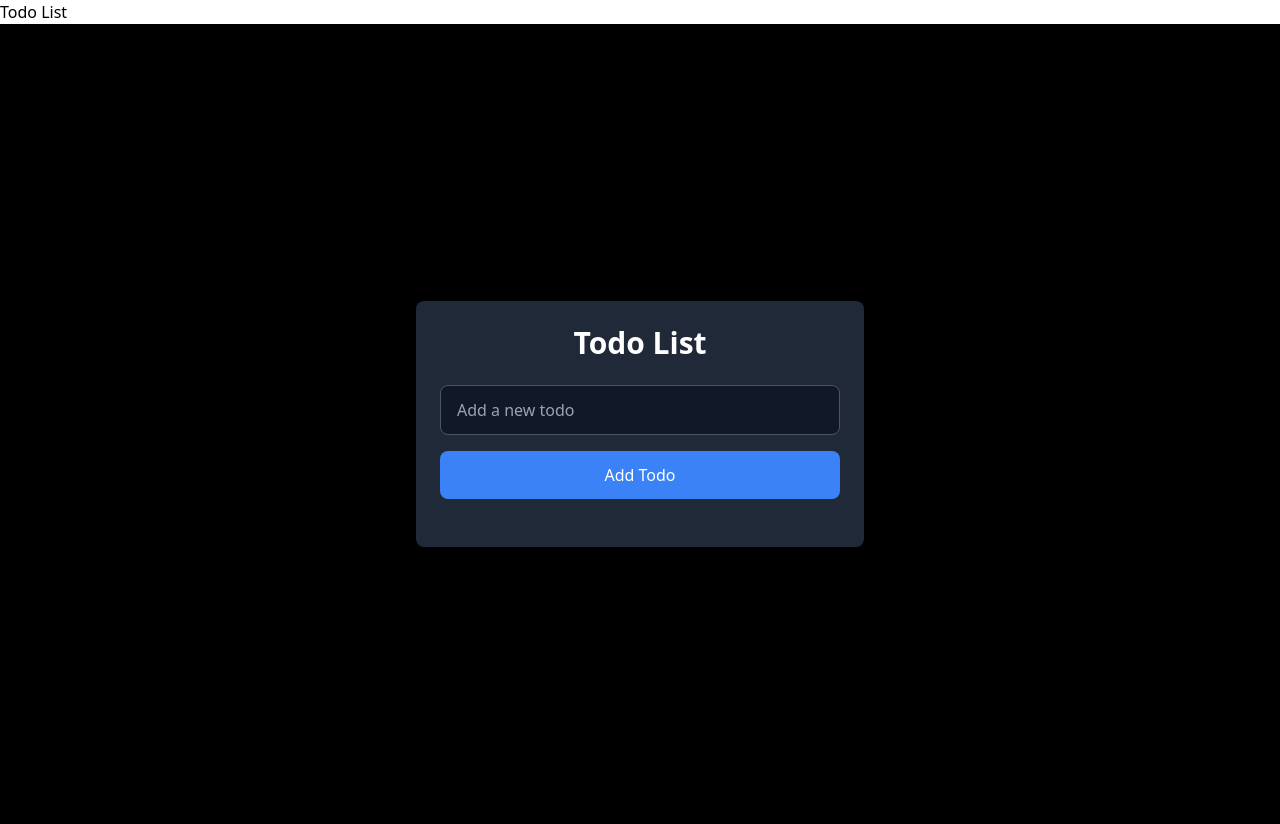
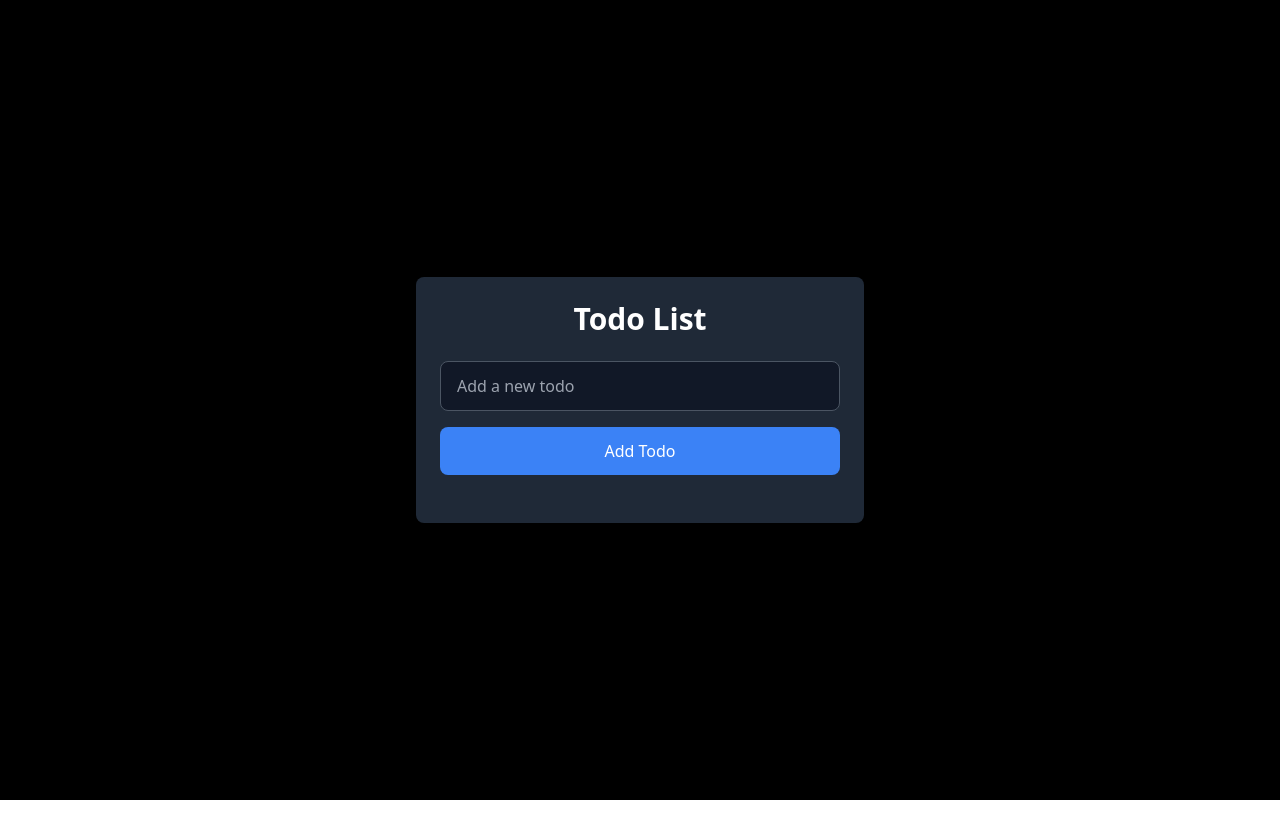
Before and after one commit to kajalshukla521/redux-todolist, a React (Vite) app: page / in a window 1280 px wide. After the commit the page ends 800 px from the top, so only its background shows below. Built offline with nearby package versions, Linux system fonts and the light colour scheme.

Commit message:
fix the issues of app.js

```diff
--- a/src/App.jsx
+++ b/src/App.jsx
@@ -8,7 +8,7 @@ import TodoList from './Components/TodoList';
 const App = () => (
   <Provider store={store}>
     <div>
-      <h1>Todo List</h1>
+
       <TodoList />
     </div>
   </Provider>
--- a/src/Components/TodoList.jsx
+++ b/src/Components/TodoList.jsx
@@ -21,6 +21,7 @@ const TodoList = () => {
         <h1 className="text-3xl font-bold text-center mb-6">Todo List</h1>
 
         <div className="mb-6">
+
           <input
             type="text"
             value={todoText}
```
